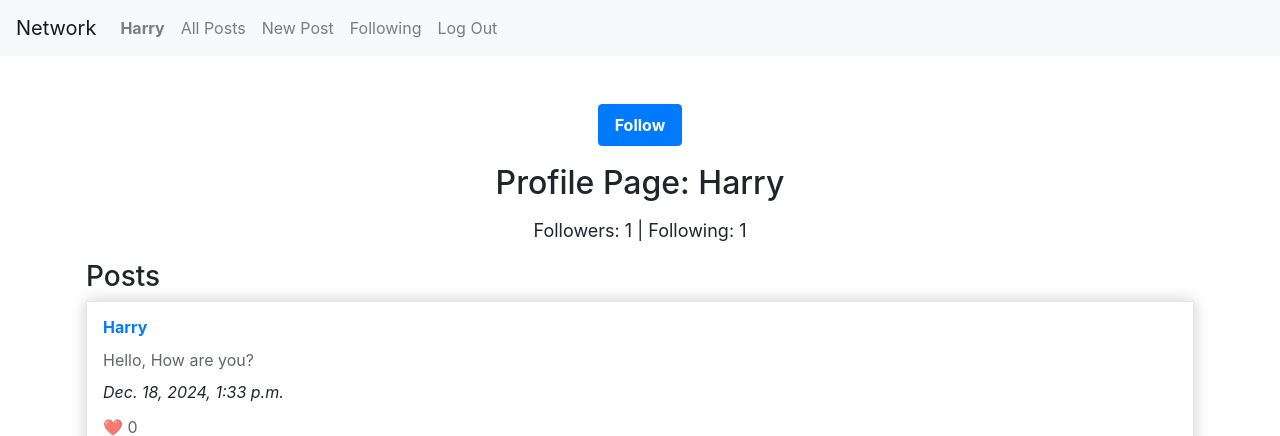
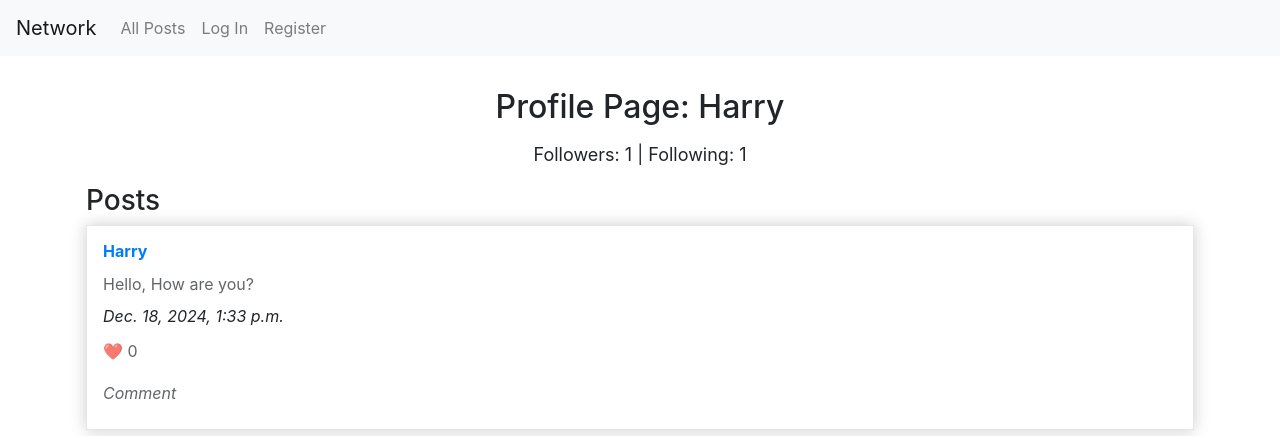
Before and after one commit to amirn003/project4, a Django app: a page that uses network/templates/network/profile.html in a window 1280 px wide. Shown: the top 436 px of the page. Run offline with Django 3.2, Linux system fonts and the light colour scheme; data comes from the database, SQL or seed files in the repository; both versions use the stored data as it was after the commit; tables that the repository leaves empty hold one stand-in row (values such as "Sample post"); some libraries are stand-ins or nearby versions.

Commit message:
fix profile user route

```diff
--- a/network/templates/network/profile.html
+++ b/network/templates/network/profile.html
@@ -4,16 +4,16 @@
 
 
   <div class="container">
-    {% if user.is_authenticated and user != current_user %}
+    {% if user.is_authenticated and user != user_profile %}
       <div class="button-left">
         {% if is_following %}
-          <button class="btn btn-primary" id="unfollow-btn" action="{% url 'follow' user.username %}">Unfollow</button>
+          <button class="btn btn-primary" id="unfollow-btn" action="{% url 'follow' user_profile %}">Unfollow</button>
         {% else %}
           <button class="btn btn-primary" id="follow-btn" action="">Follow</button>
         {% endif %}
       </div>
     {% endif %}
-    <h2>Profile Page: {{ user }}</h2>
+    <h2>Profile Page: {{ user_profile }}</h2>
     <!-- <p>{{ authenticated }}</p> -->
     <p class="follower-content">Followers: {{ followers }} | Following: {{ following }}</p>
     <h3>Posts</h3>
--- a/network/views.py
+++ b/network/views.py
@@ -26,10 +26,10 @@ def add_post(request):
 
 
 def profile(request, username):
-    user = User.objects.get(username=username)
-    posts = Post.objects.all().filter(user=user).order_by("-date")
-    following = user.following.all().count()
-    followers = user.followers.all().count()
+    user_profile = User.objects.get(username=username)
+    posts = Post.objects.all().filter(user=user_profile).order_by("-date")
+    following = user_profile.following.all().count()
+    followers = user_profile.followers.all().count()
     current_user = request.user
     is_following = False
     authenticated = False
@@ -38,7 +38,7 @@ def profile(request, username):
         is_following = request.user.following.filter(id=current_user_id).exists()
         authenticated = True
     return render(request, "network/profile.html", {
-        "user": user,
+        "user_profile": user_profile,
         "posts": posts,
         "is_following": is_following,
         "authenticated": authenticated,
@@ -46,6 +46,7 @@ def profile(request, username):
         "following": following,
         "followers": followers
     })
+
 
 def follow(request, username):
     user = User.objects.get(username=username)
```
Also changed, not shown: db.sqlite3.
